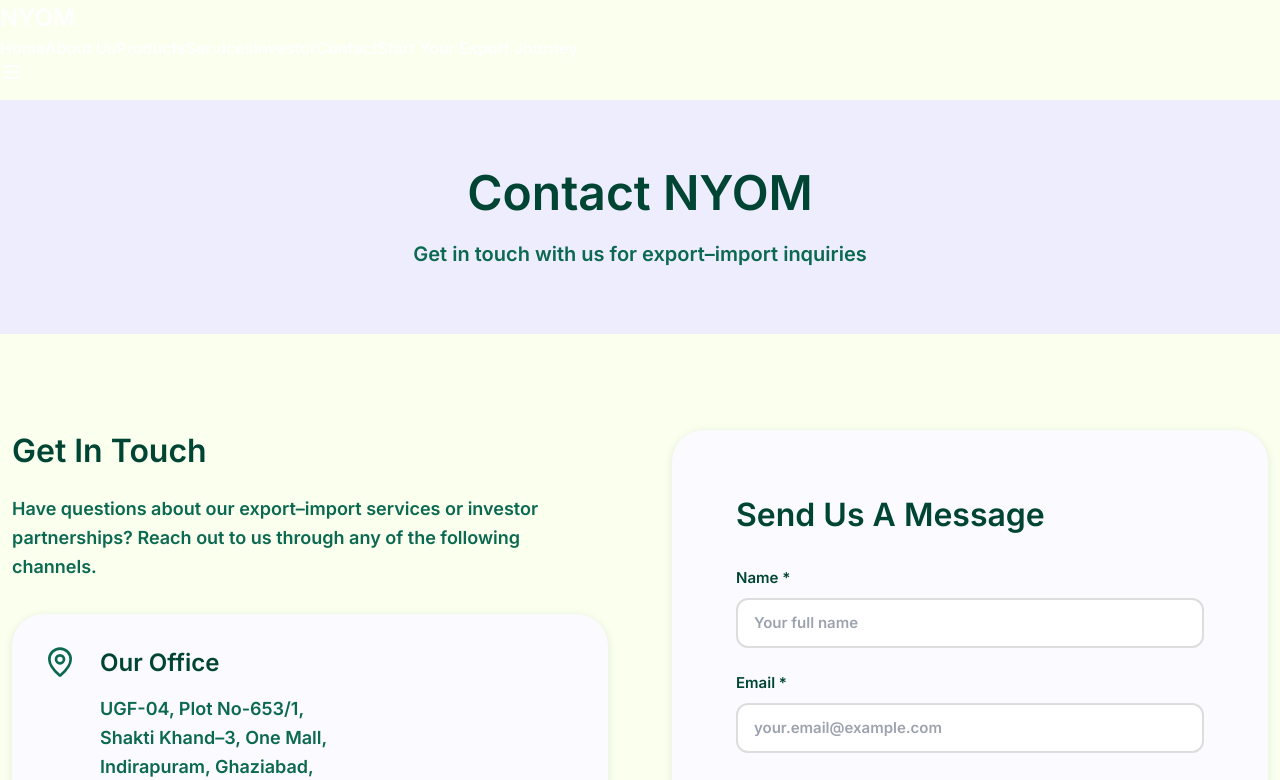
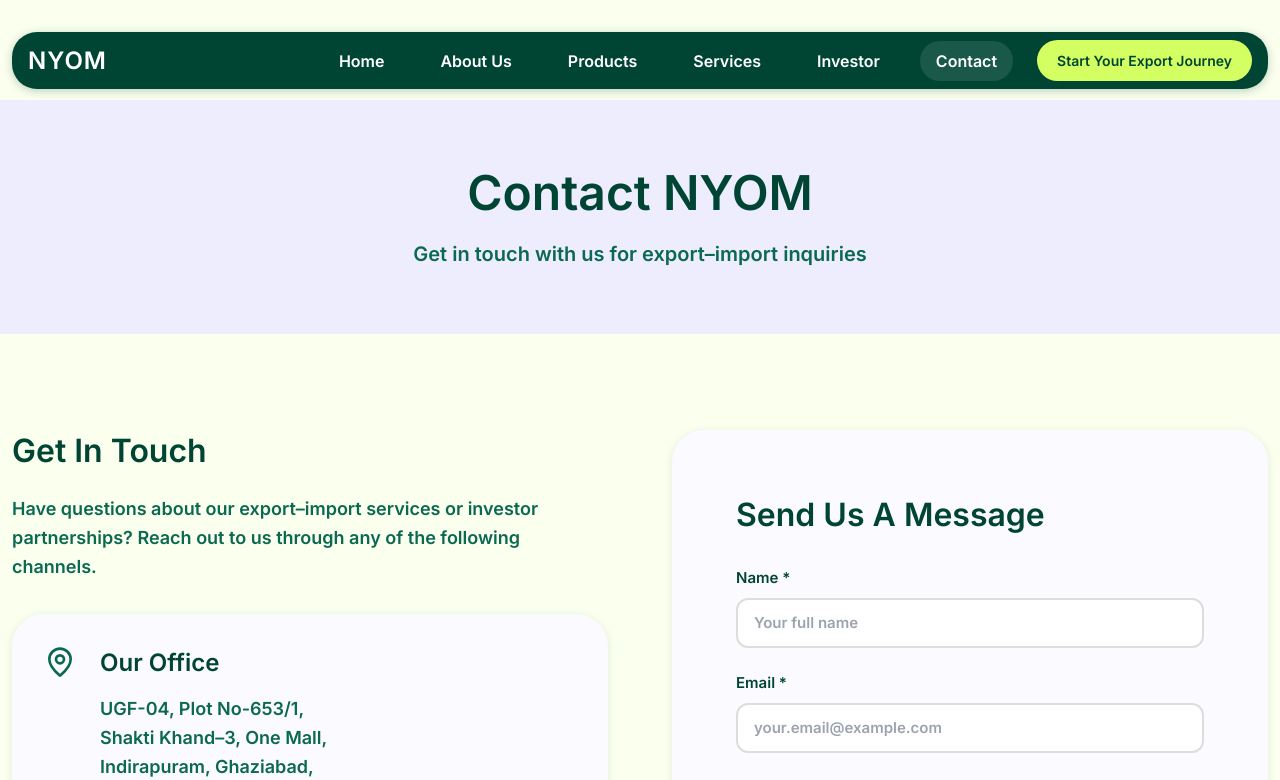
Before and after one commit to abhishekkumardevloper/Yono, a React (Create React App) app in the folder frontend/: page /contact in a window 1280 px wide. Shown: the top 780 px of the page. Built offline with nearby package versions, Linux system fonts and the light colour scheme.

Commit message:
Update Header.css

```diff
--- a/frontend/src/components/Header.css
+++ b/frontend/src/components/Header.css
@@ -1,146 +1,154 @@
-:root {
-  --header-height: 80px;
-  --primary: #0f172a;
-  --secondary: #059669;
-  --white: #ffffff;
-  --glass: rgba(255, 255, 255, 0.95);
+.network-header {
+  background: var(--bg-page);
+  position: fixed;
+  top: 32px;
+  left: 0;
+  right: 0;
+  width: 100%;
+  z-index: 999;
+  padding: 0 12px;
 }
 
-/* Base Header - Default State (Transparent) */
-.network-header {
-  position: fixed;
-  top: 0;
-  left: 0;
-  width: 100%;
-  height: var(--header-height);
-  z-index: 1000;
-  transition: all 0.3s ease;
-  background-color: transparent;
-  color: var(--white); /* White text for Hero Image */
-}
-
-/* Scrolled / Solid State */
-.network-header.scrolled {
-  background-color: var(--glass);
-  backdrop-filter: blur(12px);
-  box-shadow: 0 4px 20px rgba(0, 0, 0, 0.05);
-  color: var(--primary); /* FIX: Text turns DARK so it is visible on white pages */
-}
-
-.header-container {
+.nav-wrapper {
+  max-width: 1440px;
+  margin: 0 auto;
+  background: var(--brand-dark);
+  border-radius: 25px;
+  padding: 8px 16px;
   display: flex;
   align-items: center;
   justify-content: space-between;
-  height: 100%;
-  padding: 0 20px; /* Safety padding */
+  box-shadow: 0 2px 8px rgba(0, 69, 52, 0.25);
 }
 
-/* Logo Styling */
-.logo-wrapper {
+.network-logo {
+  text-decoration: none;
   display: flex;
   align-items: center;
-  gap: 0.75rem;
-  text-decoration: none;
-  color: inherit; /* Inherits white or dark based on parent */
-}
-
-.logo-icon-bg {
-  width: 40px;
-  height: 40px;
-  background: var(--secondary);
-  border-radius: 8px;
-  display: flex;
-  align-items: center;
-  justify-content: center;
-  color: var(--white);
+  gap: 8px;
 }
 
 .logo-text {
-  font-size: 1.5rem;
-  font-weight: 800;
+  font-size: 24px;
+  font-weight: 700;
+  color: white;
+  letter-spacing: 1px;
 }
 
-/* Navigation Links */
-.desktop-nav { display: none; } /* Hidden on mobile */
-
-.nav-list {
+.network-nav {
   display: flex;
-  list-style: none;
-  gap: 2rem;
-  margin: 0;
-  padding: 0;
+  align-items: center;
+  gap: 24px;
 }
 
-.nav-link {
+.network-nav-link {
+  color: white;
   text-decoration: none;
+  font-size: 16px;
   font-weight: 500;
-  color: inherit; /* This is Crucial: Inherits color from .network-header */
-  position: relative;
-  transition: color 0.3s;
+  padding: 8px 16px;
+  border-radius: 20px;
+  transition: all 0.2s ease;
 }
 
-.nav-link:hover, .nav-link.active {
-  color: var(--secondary);
+.network-nav-link:hover,
+.network-nav-link.active {
+  background: rgba(255, 255, 255, 0.1);
 }
 
-/* Header Buttons */
-.header-actions { display: flex; gap: 1rem; align-items: center; }
-
-.btn-header {
-  background-color: var(--secondary);
-  color: var(--white);
-  padding: 0.6rem 1.25rem;
-  border-radius: 50px;
+.btn-cta-small {
+  background: var(--brand-primary);
+  color: var(--brand-dark);
+  border: none;
+  border-radius: 25px;
+  padding: 10px 20px;
+  font-size: 14px;
+  font-weight: 600;
   text-decoration: none;
-  font-weight: 600;
-  display: none;
-  align-items: center;
-  gap: 0.5rem;
+  transition: all 0.2s ease;
+  white-space: nowrap;
 }
 
-.mobile-toggle {
-  background: none;
-  border: none;
-  cursor: pointer;
-  color: inherit; /* Fix: Hamburger icon changes color with text */
+.btn-cta-small:hover {
+  transform: translateY(-2px);
+  box-shadow: 0 4px 12px rgba(211, 255, 98, 0.3);
 }
 
-/* Mobile Menu Overlay */
-.mobile-menu {
-  position: fixed;
-  top: 0;
-  left: 0;
-  width: 100%;
-  height: 0;
-  background-color: var(--white);
-  overflow: hidden;
-  transition: height 0.4s ease;
-  z-index: 999;
-  padding-top: 0;
+/* Mobile Menu */
+.mobile-menu-btn {
+  display: none;
+  background: transparent;
+  border: none;
+  color: white;
+  cursor: pointer;
+  padding: 8px;
 }
 
-.mobile-menu.is-open {
-  height: 100vh;
-  padding-top: var(--header-height); /* Push content down below header */
+.desktop-nav {
+  display: flex;
 }
 
-.mobile-nav-content {
-  display: flex;
-  flex-direction: column;
-  align-items: center;
-  gap: 2rem;
-  padding-top: 2rem;
+.mobile-nav {
+  display: none;
 }
 
-.mobile-link {
-  font-size: 1.5rem;
-  font-weight: 700;
-  color: var(--primary);
-  text-decoration: none;
+/* Mobile Responsive */
+@media (max-width: 1024px) {
+  .network-header {
+    top: 0;
+    padding: 0;
+  }
+
+  .nav-wrapper {
+    border-radius: 0;
+    padding: 12px 16px;
+  }
+
+  .desktop-nav {
+    display: none;
+  }
+
+  .mobile-menu-btn {
+    display: block;
+  }
+
+  .mobile-nav {
+    display: flex;
+    flex-direction: column;
+    background: var(--brand-dark);
+    padding: 16px;
+    gap: 8px;
+    animation: slideDown 0.3s ease;
+  }
+
+  .mobile-nav-link {
+    color: white;
+    text-decoration: none;
+    font-size: 16px;
+    font-weight: 500;
+    padding: 12px 16px;
+    border-radius: 12px;
+    transition: all 0.2s ease;
+  }
+
+  .mobile-nav-link:hover,
+  .mobile-nav-link.active {
+    background: rgba(255, 255, 255, 0.1);
+  }
+
+  .mobile-cta {
+    margin-top: 8px;
+    text-align: center;
+  }
 }
 
-@media (min-width: 992px) {
-  .desktop-nav { display: block; }
-  .btn-header { display: inline-flex; }
-  .mobile-toggle { display: none; }
+@keyframes slideDown {
+  from {
+    opacity: 0;
+    transform: translateY(-10px);
+  }
+  to {
+    opacity: 1;
+    transform: translateY(0);
+  }
 }
```
